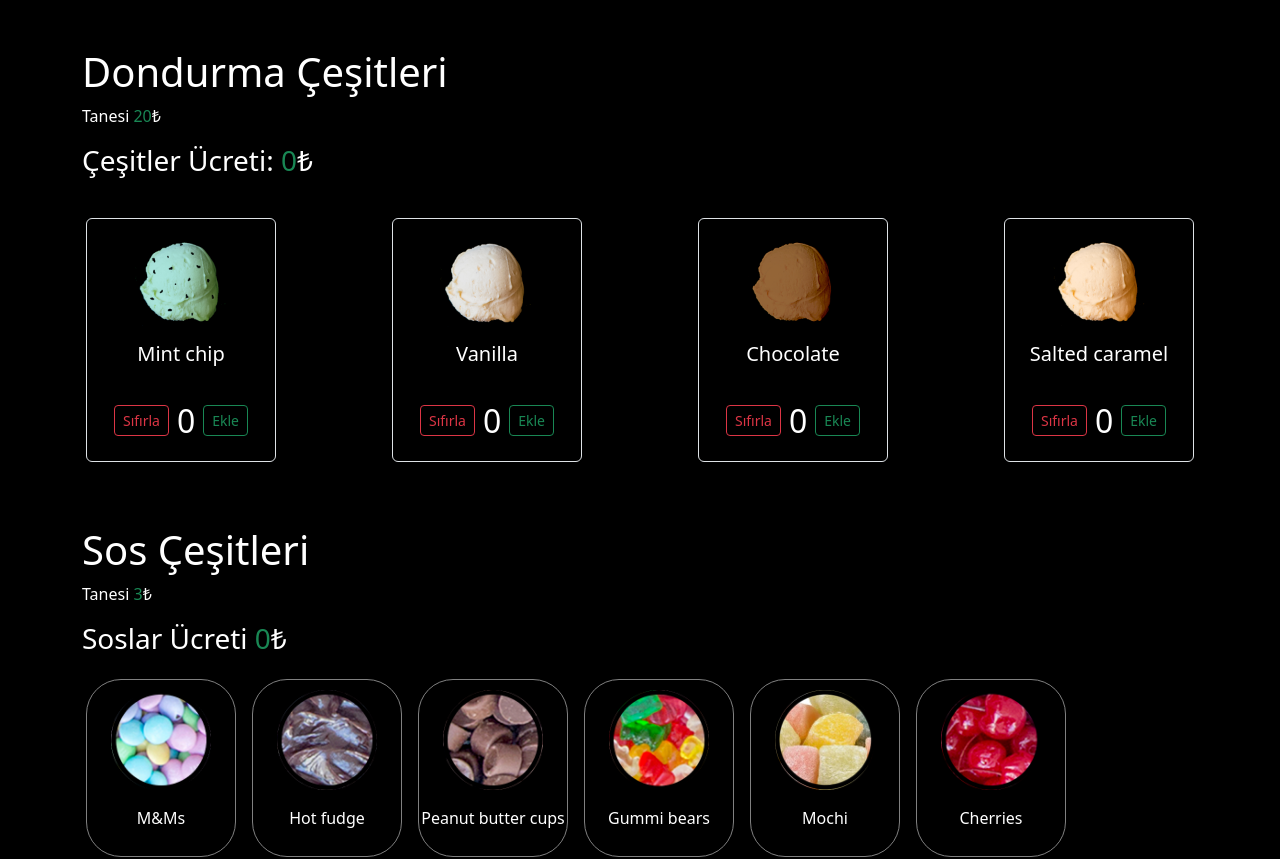
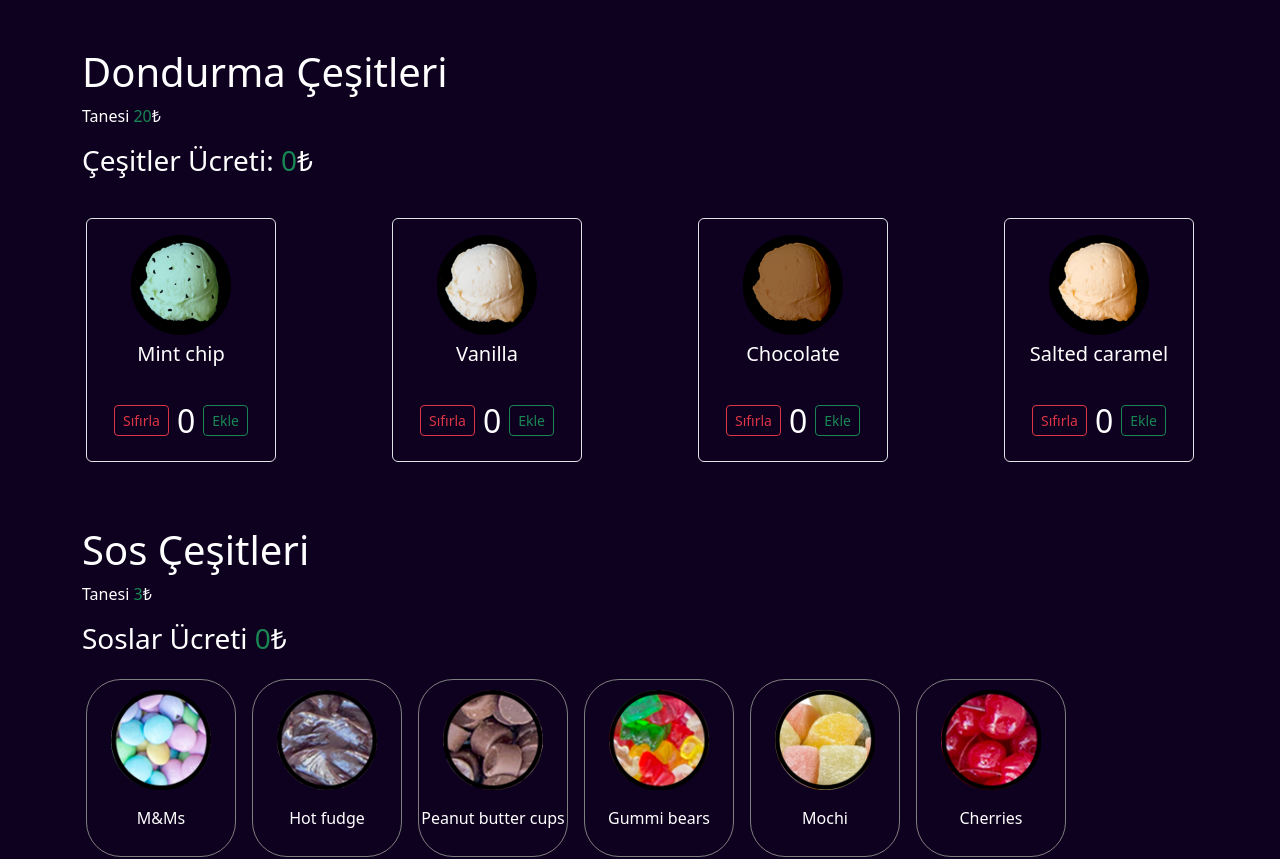
Before and after one commit to Kubraaygun/IceCream-App, a React (Create React App) app: page / in a window 1280 px wide. Shown: the top 859 px of the page. Built offline with nearby package versions, Linux system fonts and the light colour scheme; data requests are answered from the project's data file; the HTML template or start-up script is replaced by a standard one.

Commit message:
Gif eklendi

```diff
--- a/src/index.css
+++ b/src/index.css
@@ -5,7 +5,7 @@ body {
     sans-serif;
   -webkit-font-smoothing: antialiased;
   -moz-osx-font-smoothing: grayscale;
-  background: black !important;
+  background: rgb(13, 1, 31) !important;
   color: white !important;
 }
 
```
Also changed, not shown: public/iceCream.gif (added), 1 other file (tests, documents, lock files or other folders).
